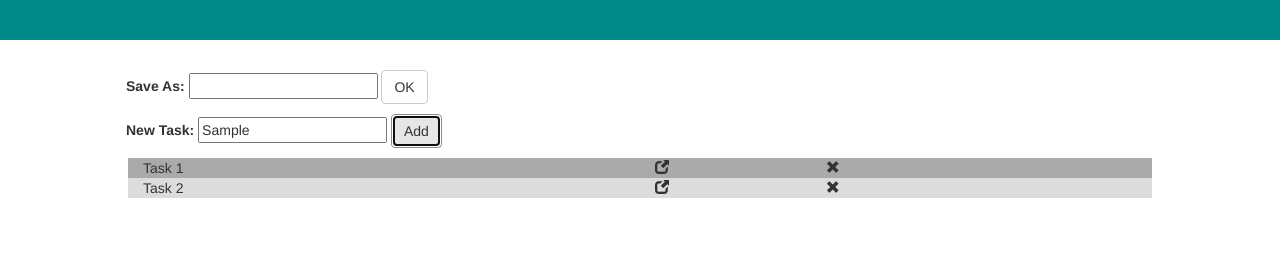
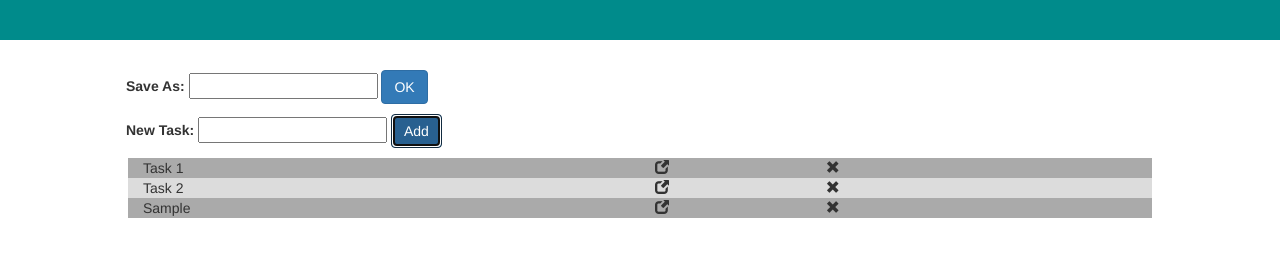
Before and after one commit to tsinghsweety/MyChecklist, a plain HTML site: page editList.html in a window 1280 px wide. Both pictures are taken after typing "Sample" into the empty fields and a click on the button "Add". Shown: the part 155-412 px from the top of the page. Drawn offline with Linux system fonts and the light colour scheme.

Commit message:
add task func

```diff
--- a/app.js
+++ b/app.js
@@ -46,7 +46,7 @@ function addList(newListName){
     if(newListName){
         var newRow = document.createElement("div");
         newRow.className = "row";
-        newRow.appendChild(document.createElement("p"));
+//        newRow.appendChild(document.createElement("p"));
         newRow.innerHTML = '<div class="col-xs-4"><input type="checkbox" name="chkbox" value=""></div><div class="col-xs-4">'+newListName+'</div><div class="col-xs-2"><a href="editList.html"><span class="glyphicon glyphicon-edit" data-toggle="modal"></span></a></div><div class="col-xs-2"><span class="glyphicon glyphicon-remove" onclick="selectedItem(event)" data-toggle="modal" data-target="#deleteListModal"></span></div>';
         console.log(newRow);
         document.getElementById("listGroup").appendChild(newRow);
@@ -77,3 +77,15 @@ function mergeList(newListName){
         alert("Please select the lists to be merged");
     }
 }
+
+function addTask(newTask){
+    console.log(newTask);
+    if(newTask){
+        var newRow = document.createElement("div");
+        newRow.className = "row";
+        newRow.innerHTML = '<div class="col-xs-6" contenteditable="true">'+newTask+'</div><div class="col-xs-2"><span class="glyphicon glyphicon-new-window" data-toggle="modal" data-target="#moveTaskModal"></span></div><div class="col-xs-2"><span class="glyphicon glyphicon-remove" onclick="selectedItem(event)" data-toggle="modal" data-target="#deleteTaskModal"></span></div></div>';
+        document.getElementById("taskGroup").appendChild(newRow);
+    }else{
+        alert("You have not entered the task!");    // not  required
+    }
+}
--- a/editList.html
+++ b/editList.html
@@ -16,12 +16,12 @@
         <div id="saveAs">
             <label for="">Save As:</label>
             <input type="text">
-            <a href="index.html" class="btn btn-default" role="button">OK</a>
+            <a href="index.html" class="btn btn-primary" role="button">OK</a>
         </div>
         <div class="container" id="addTask">
             <label>New Task:</label>
-            <input type="text">
-            <button type="button" class="btn btn-default">Add</button>
+            <input type="text" id="newTask" value="">
+            <button type="button" class="btn btn-primary" onclick="addTask(newTask.value),newTask.value='';">Add</button>
         </div>
         <div class="container" id="taskGroup">
             <div class="row">
```
